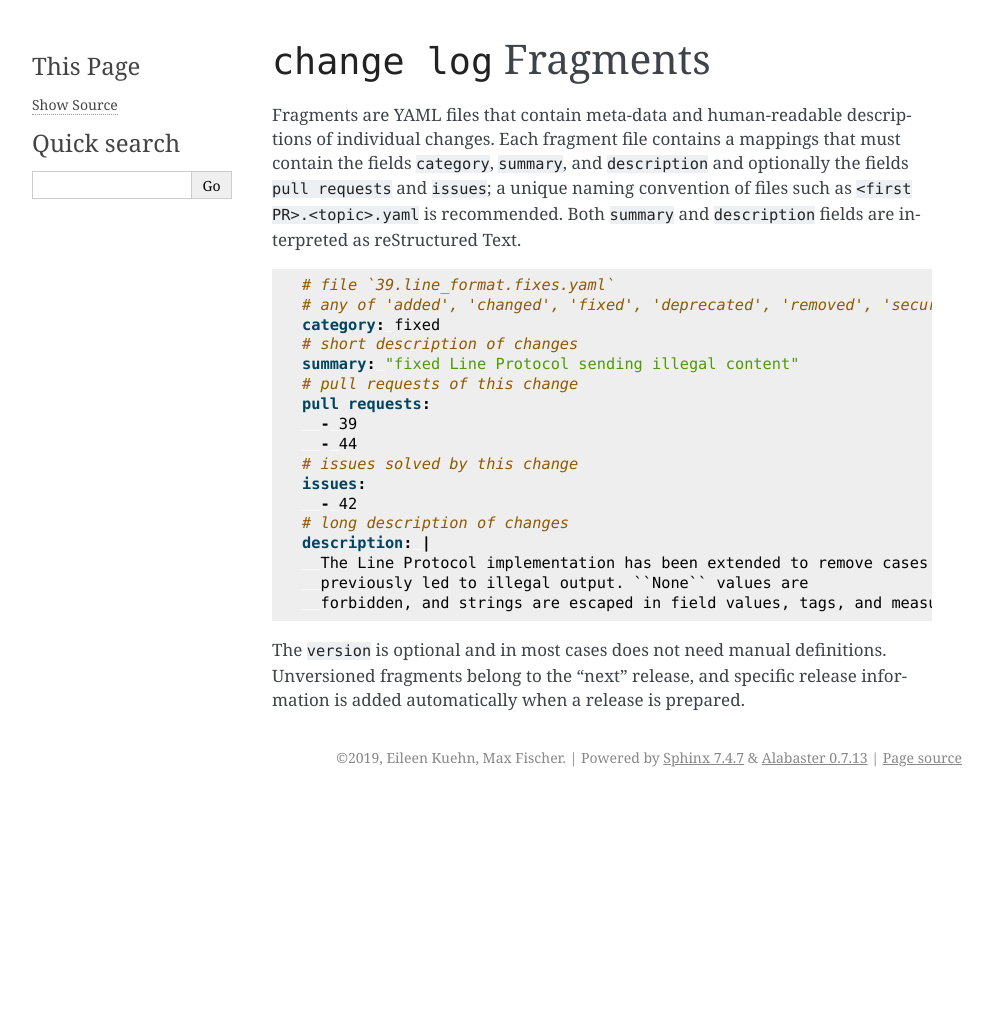
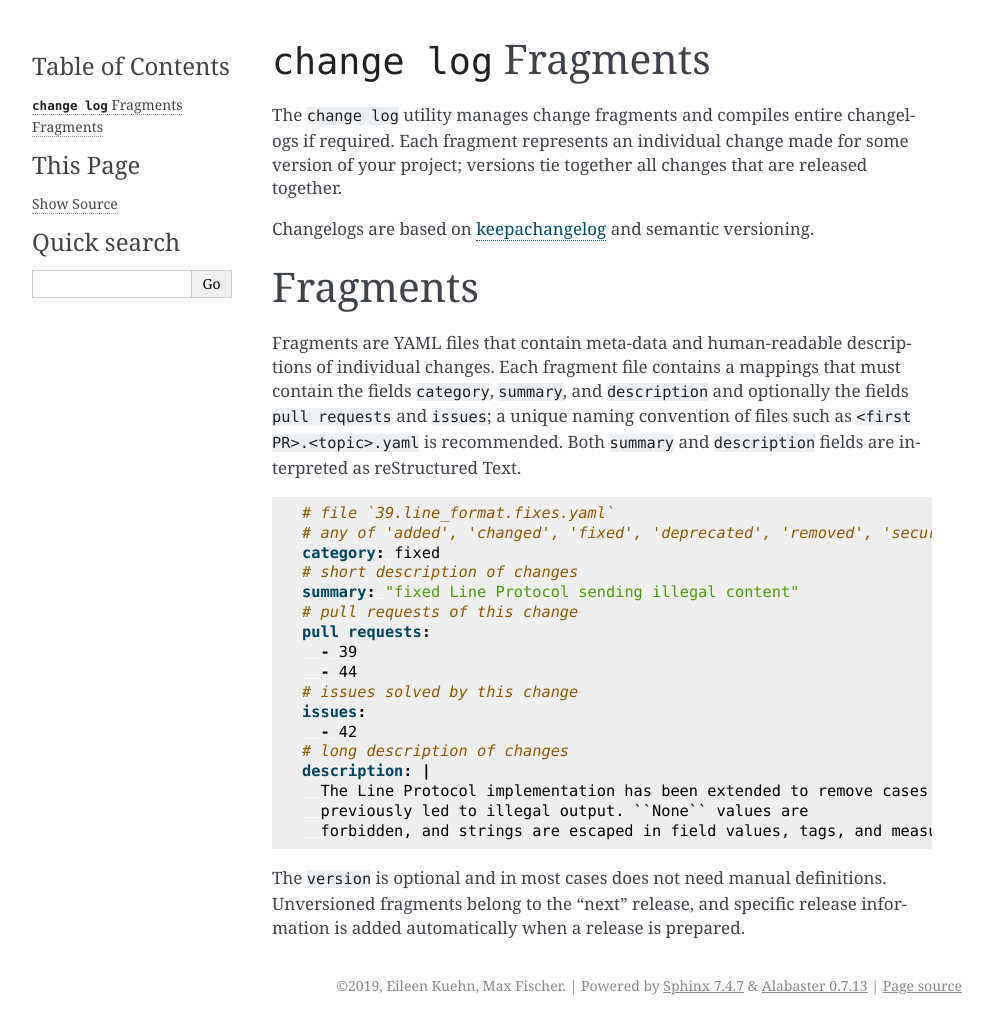
Before and after one commit to MaineKuehn/change-log, a Sphinx documentation site: the page built from docs/subtool/log.rst, in a window 1280 px wide. Shown: the whole page, without its empty margins (148-1140 px from the left). Built offline with Sphinx 7.4.7, drawn with Linux system fonts in a browser that asks for light colours; before the commit the page ends 900 px from its top, so only the background shows below that.

Commit message:
added intro to change log

```diff
--- a/docs/subtool/log.rst
+++ b/docs/subtool/log.rst
@@ -1,5 +1,16 @@
 ``change log`` Fragments
 ------------------------
+
+The ``change log`` utility manages change fragments
+and compiles entire changelogs if required.
+Each fragment represents an individual change made
+for some version of your project;
+versions tie together all changes that are released together.
+
+Changelogs are based on keepachangelog_ and semantic versioning.
+
+Fragments
+---------
 
 Fragments are YAML files that contain meta-data
 and human-readable descriptions of individual changes.
@@ -32,3 +43,5 @@ Both ``summary`` and ``description`` fields are interpreted as reStructured Text
 The ``version`` is optional and in most cases does not need manual definitions.
 Unversioned fragments belong to the "next" release, and
 specific release information is added automatically when a release is prepared.
+
+.. _keepachangelog: https://keepachangelog.com/
```
